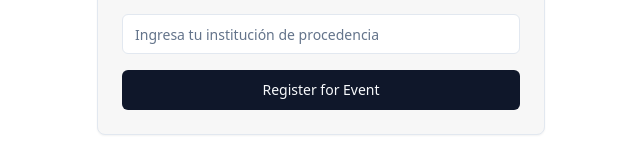
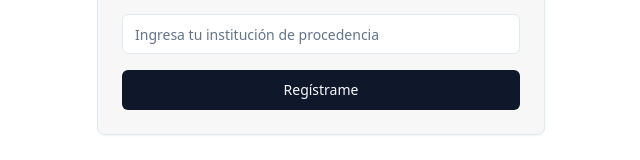
Before and after one commit to teporingo-labs/hospital-event-checkin, a React (Vite) app: page / in a window 1280 px wide. Shown: the part 636-796 px from the top of the page, without its empty margins (319-959 px from the left). Built offline with nearby package versions, Linux system fonts and the light colour scheme.

Commit message:
Translated button text

```diff
--- a/src/pages/Registration.tsx
+++ b/src/pages/Registration.tsx
@@ -239,7 +239,7 @@ const Registration = () => {
             </div>
 
             <Button type="submit" disabled={isLoading} className="w-full">
-              {isLoading ? 'Registering...' : 'Register for Event'}
+              {isLoading ? 'Registrando...' : 'Regístrame'}
             </Button>
           </form>
         </CardContent>
```
